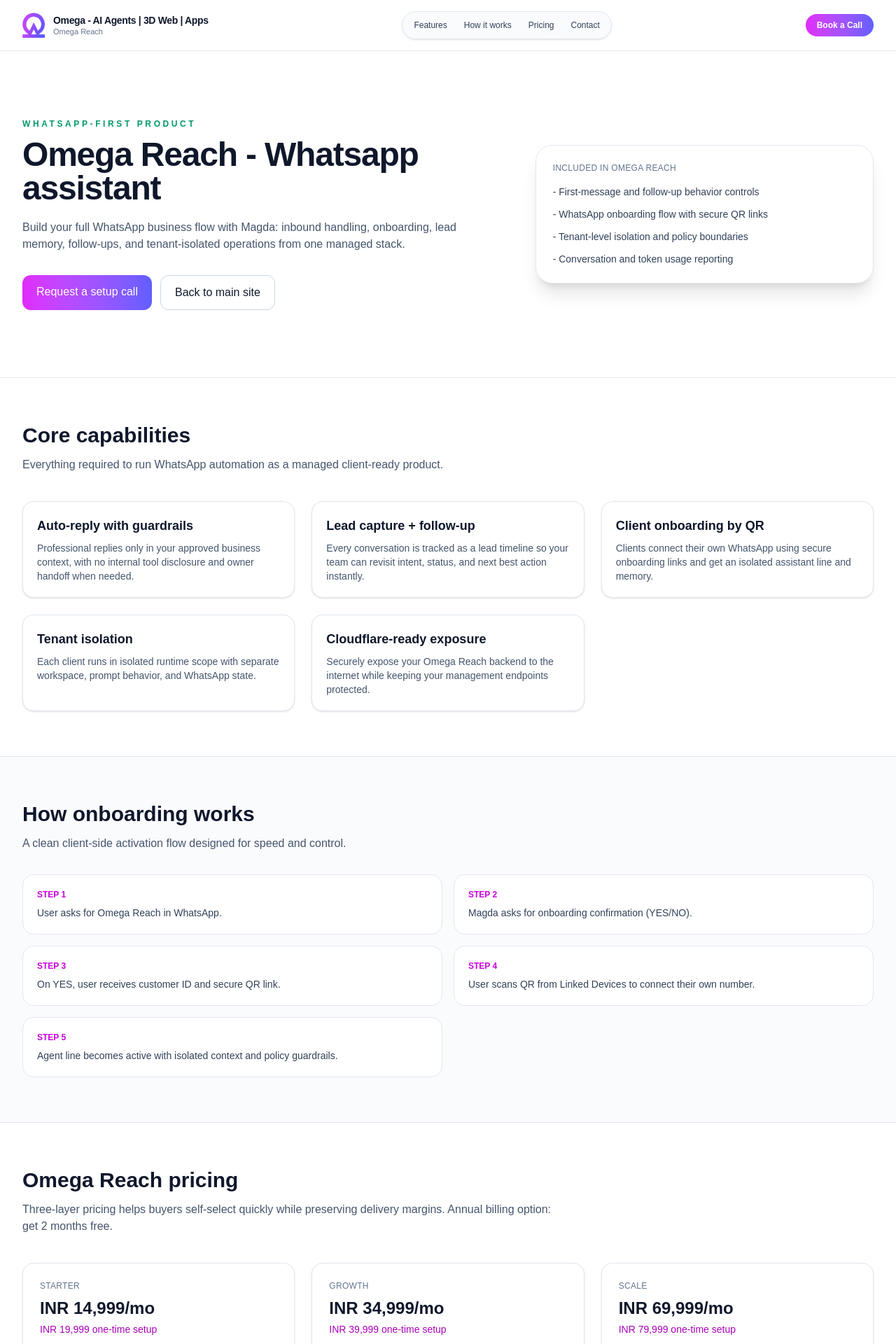
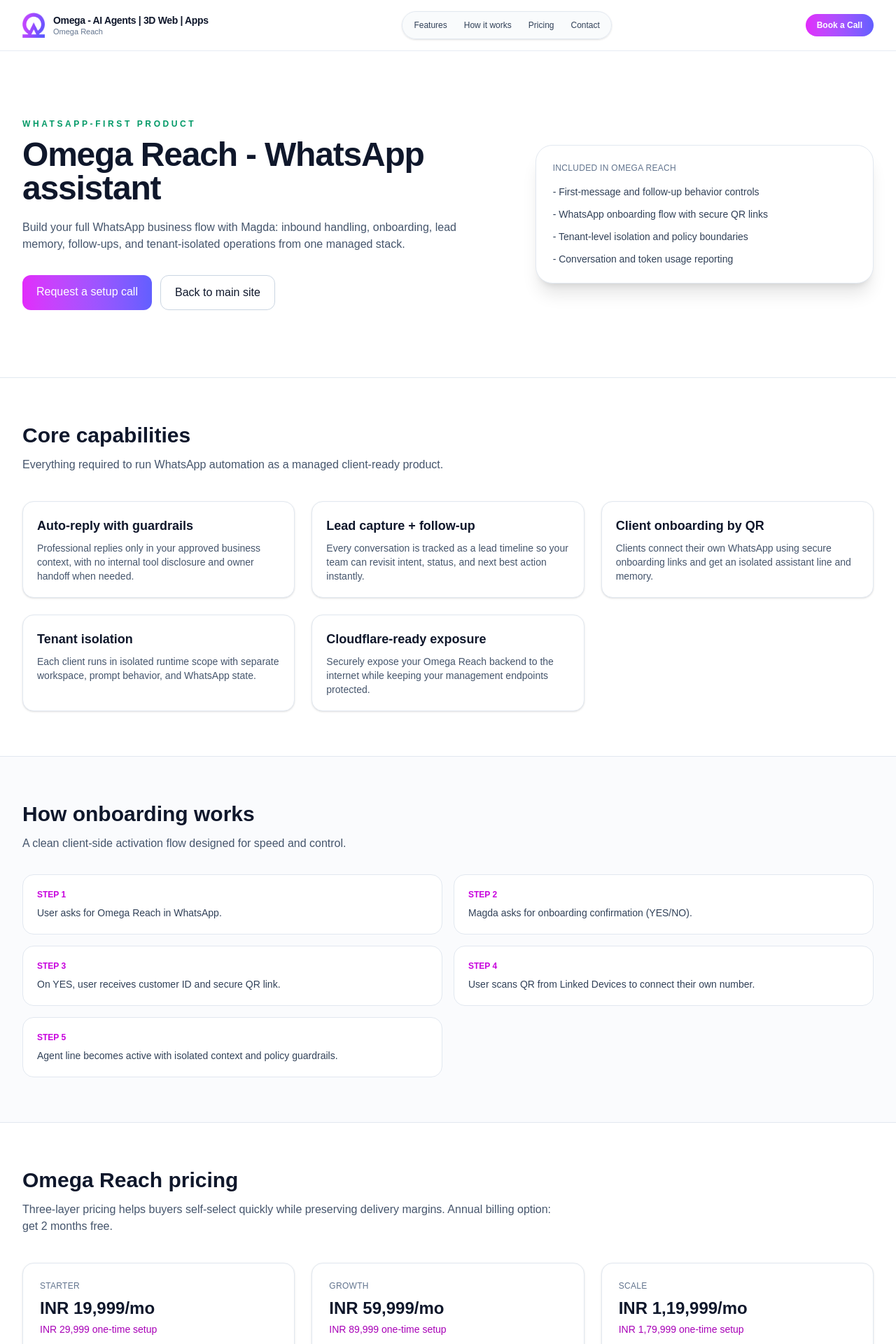
Before and after one commit to DivertoAI/omegaappbuilder-landing, a Next.js app: page /omega-reach in a window 1280 px wide. Shown: the top 1920 px of the page at 70% size. Built offline with nearby package versions, Linux system fonts and the light colour scheme; no server answers.

Commit message:
Update Omega Reach pricing tiers and setup fees

```diff
--- a/src/app/omega-reach/page.tsx
+++ b/src/app/omega-reach/page.tsx
@@ -3,12 +3,12 @@
 import Link from 'next/link';
 
 export const metadata: Metadata = {
-  title: 'Omega Reach - Whatsapp assistant | OmegaAppBuilder',
+  title: 'Omega Reach - WhatsApp assistant | OmegaAppBuilder',
   description:
     'Omega Reach is a WhatsApp-first assistant for auto-replies, lead capture, onboarding flows, and follow-up automation.',
   alternates: { canonical: '/omega-reach' },
   openGraph: {
-    title: 'Omega Reach - Whatsapp assistant',
+    title: 'Omega Reach - WhatsApp assistant',
     description:
       'Run your full WhatsApp sales and support motion with isolated assistants, lead memory, and managed automations.',
     url: '/omega-reach',
@@ -55,8 +55,8 @@
 const corePlans = [
   {
     name: 'Starter',
-    monthly: 'INR 14,999/mo',
-    setup: 'INR 19,999 one-time setup',
+    monthly: 'INR 19,999/mo',
+    setup: 'INR 29,999 one-time setup',
     bestFor: 'Small clinics and local businesses',
     features: [
       '1 WhatsApp number',
@@ -68,8 +68,8 @@
   },
   {
     name: 'Growth',
-    monthly: 'INR 34,999/mo',
-    setup: 'INR 39,999 one-time setup',
+    monthly: 'INR 59,999/mo',
+    setup: 'INR 89,999 one-time setup',
     bestFor: 'Growing teams and agencies',
     features: [
       'Up to 3 WhatsApp numbers',
@@ -81,8 +81,8 @@
   },
   {
     name: 'Scale',
-    monthly: 'INR 69,999/mo',
-    setup: 'INR 79,999 one-time setup',
+    monthly: 'INR 1,19,999/mo',
+    setup: 'INR 1,79,999 one-time setup',
     bestFor: 'Agencies and multi-location businesses',
     features: [
       'Up to 10 WhatsApp numbers',
@@ -97,8 +97,8 @@
 const enterpriseWabaPlans = [
   {
     name: 'Enterprise Launch',
-    monthly: 'INR 1,99,000/mo',
-    setup: 'INR 3,00,000 one-time setup',
+    monthly: 'INR 2,99,000/mo',
+    setup: 'INR 4,50,000 one-time setup',
     volume: 'Up to 1,000 conversations/day (~30,000/month)',
     features: [
       '1 WABA, up to 5 sender numbers',
@@ -111,8 +111,8 @@
   },
   {
     name: 'Enterprise Growth',
-    monthly: 'INR 3,99,000/mo',
-    setup: 'INR 6,00,000 one-time setup',
+    monthly: 'INR 5,99,000/mo',
+    setup: 'INR 9,00,000 one-time setup',
     volume: 'Up to 10,000 conversations/day (~300,000/month)',
     features: [
       'Up to 3 WABA, up to 20 sender numbers',
@@ -124,8 +124,8 @@
   },
   {
     name: 'Enterprise Scale',
-    monthly: 'INR 7,99,000/mo',
-    setup: 'INR 12,00,000 one-time setup',
+    monthly: 'INR 11,99,000/mo',
+    setup: 'INR 18,00,000 one-time setup',
     volume: 'Up to 50,000 conversations/day (~1.5M/month)',
     features: [
       'Up to 10 WABA, up to 75 sender numbers',
@@ -137,8 +137,8 @@
   },
   {
     name: 'Enterprise HyperScale',
-    monthly: 'INR 12,99,000+/mo',
-    setup: 'INR 18,00,000+ one-time setup',
+    monthly: 'INR 19,99,000+/mo',
+    setup: 'INR 30,00,000+ one-time setup',
     volume: 'Up to 100,000 conversations/day (~3M/month)',
     features: [
       'Custom infra + regional routing',
@@ -240,7 +240,7 @@
                 WhatsApp-First Product
               </p>
               <h1 className="mt-3 text-4xl sm:text-5xl font-bold tracking-tight">
-                Omega Reach - Whatsapp assistant
+                Omega Reach - WhatsApp assistant
               </h1>
               <p className="mt-5 text-slate-600 max-w-2xl">
                 Build your full WhatsApp business flow with Magda: inbound handling, onboarding,
```
